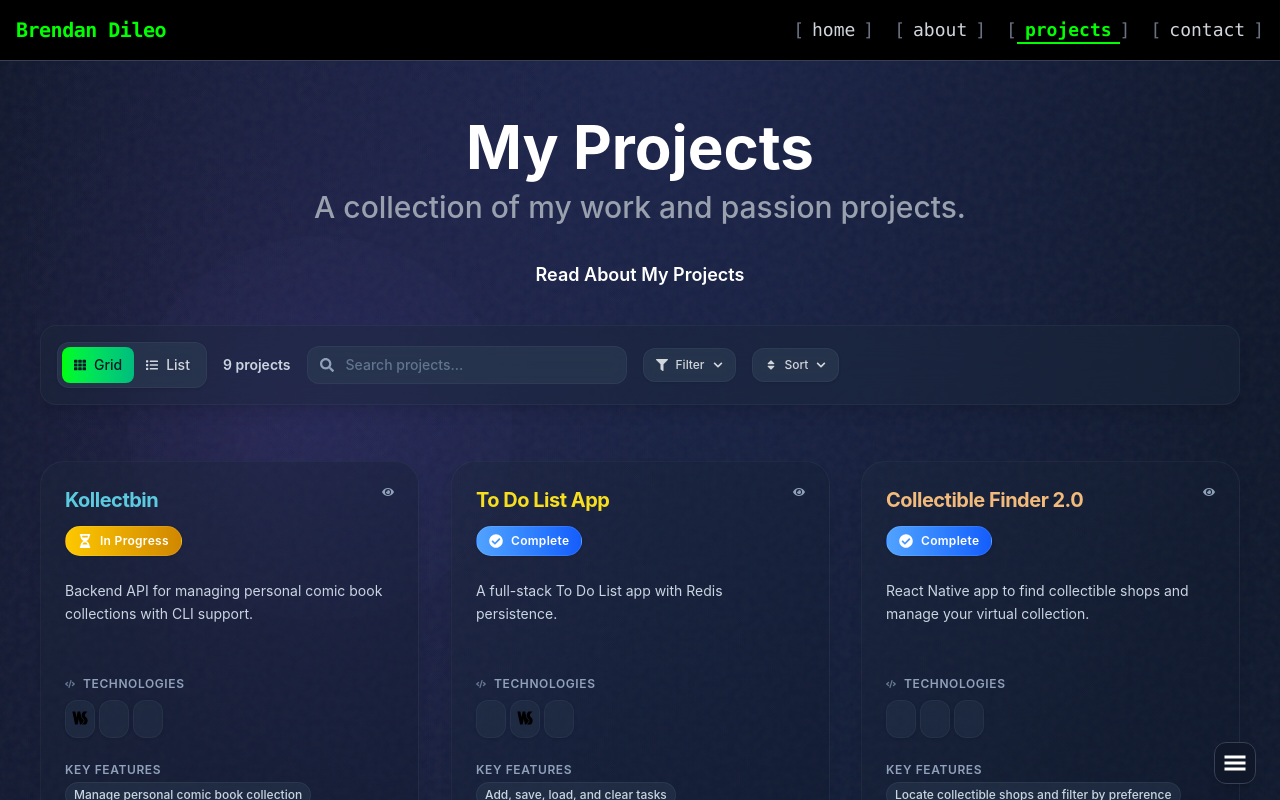
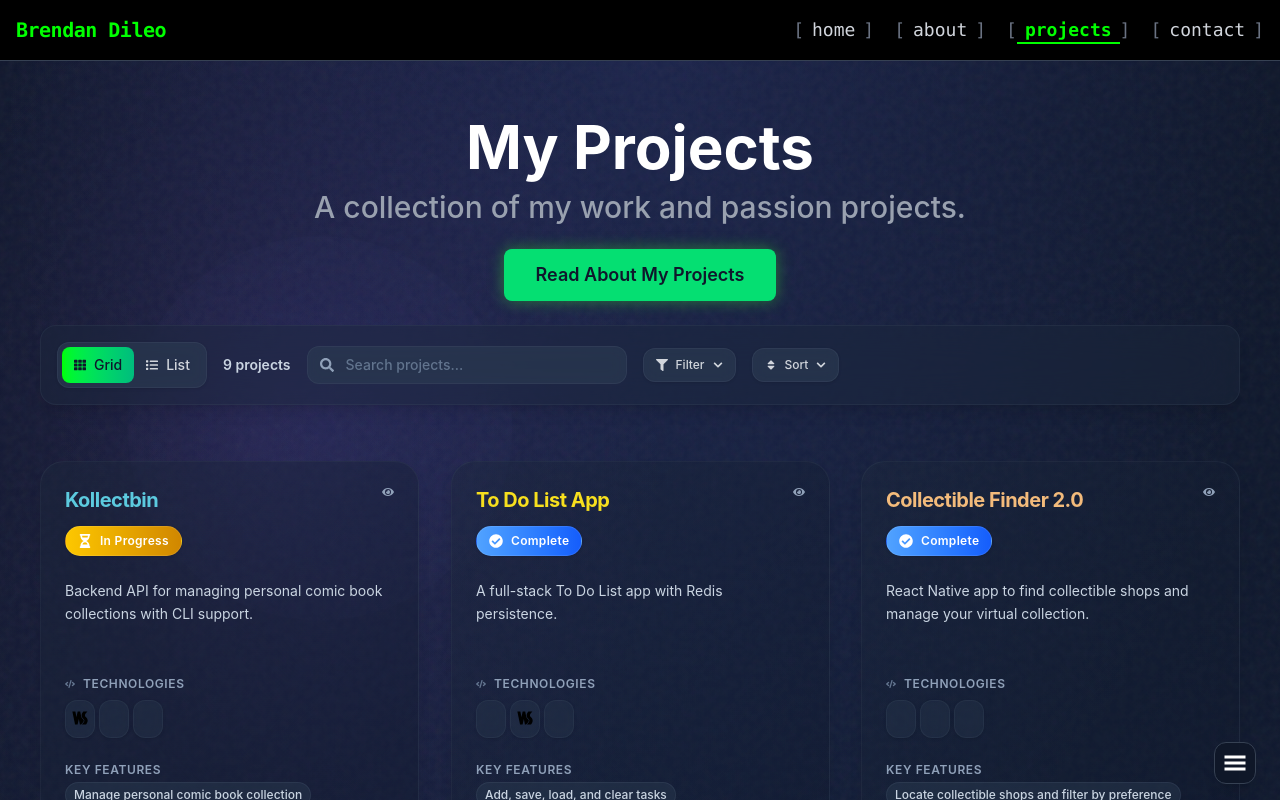
Before and after one commit to brendanddev/brendans-website, a React (Vite) app in the folder frontend/: page /projects in a window 1280 px wide. Shown: the top 800 px of the page. Built offline with nearby package versions, Linux system fonts and the light colour scheme; some icons are missing.

Commit message:
Update button component

```diff
--- a/frontend/src/components/common/Button.jsx
+++ b/frontend/src/components/common/Button.jsx
@@ -3,11 +3,16 @@
  * @file Button.jsx
  * @author Brendan Dileo, July 2025
  *
- * A reusable buttom component providing a consistent and styled button interface
+ * A reusable button component providing a consistent and styled button interface
  */
 
+const defaultStyle = "bg-green-400 text-slate-900 font-bold px-6 py-2 rounded-lg hover:bg-green-500 transition-all duration-300 transform hover:scale-105 shadow-[0_0_15px_rgba(50,205,50,0.5)] active:scale-95";
 
 const Button = ({ children, onClick, type = "button", className = "", as: Component = "button", ...props }) => {
+
+  // If className already has a background, dont use the default style
+  const hasBg = /\bbg-\S+/.test(className);
+  const appliedClass = hasBg ? className : `${defaultStyle} ${className}`;
 
   // Check if the component is a button
   if (Component === "button") {
@@ -15,7 +20,7 @@ const Button = ({ children, onClick, type = "button", className = "", as: Compon
       <button
         type={type}
         onClick={onClick}
-        className={className}
+        className={appliedClass}
         {...props}
       >
         {children}
@@ -27,7 +32,7 @@ const Button = ({ children, onClick, type = "button", className = "", as: Compon
   return (
     <Component
       onClick={onClick}
-      className={className}
+      className={appliedClass}
       {...props}
     >
       {children}
```
